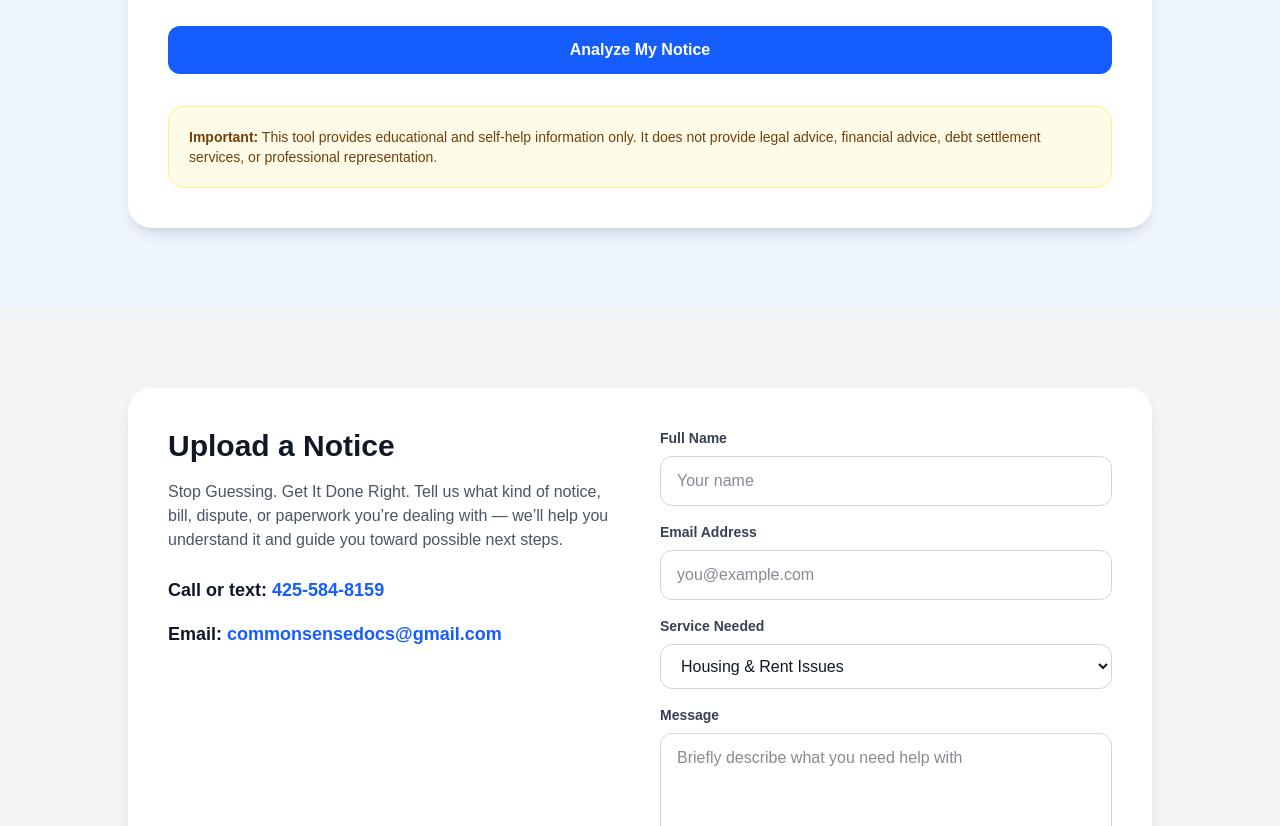
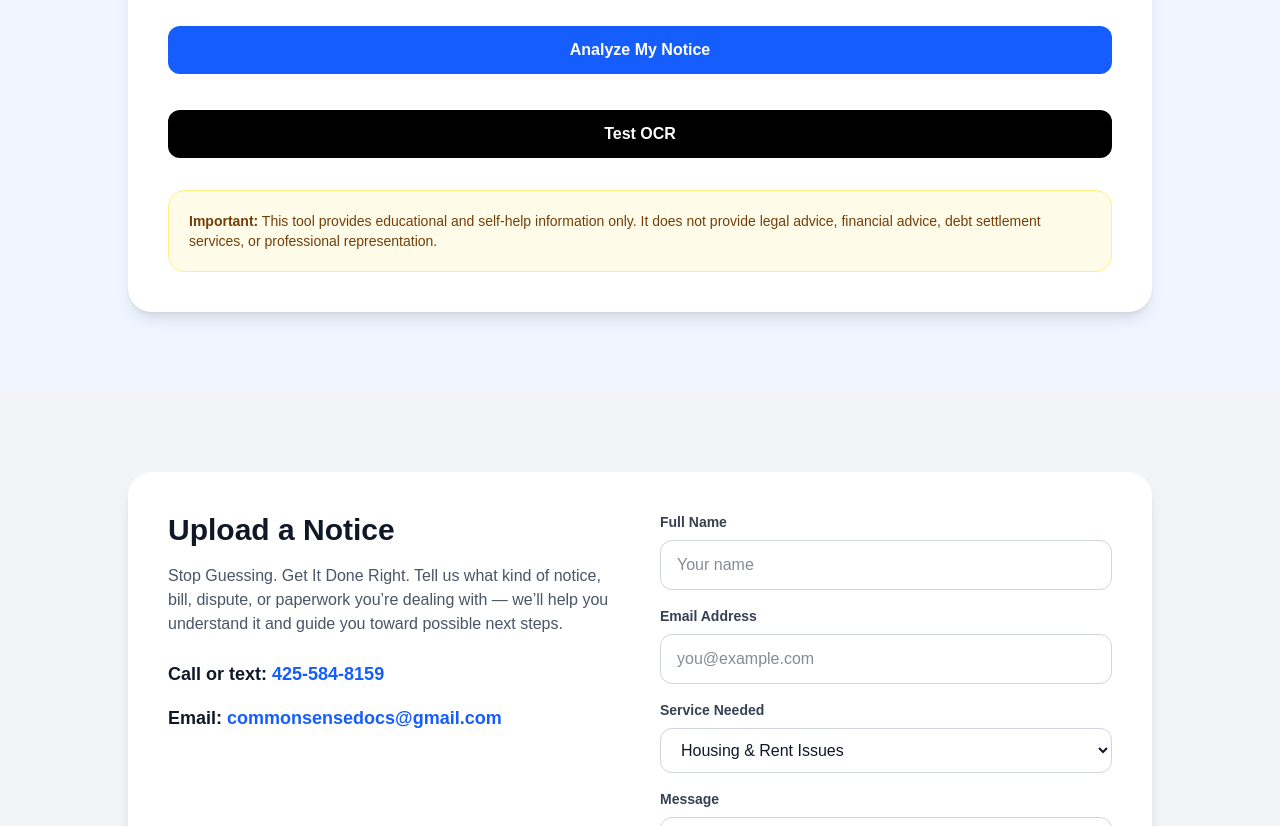
Before and after one commit to betterwork7777/csds-site, a Next.js app: page / in a window 1280 px wide. Shown: the part 3292-4118 px from the top of the page. Built offline with nearby package versions, Linux system fonts and the light colour scheme.

Commit message:
Implement OCR test button with alert for response
Added a button to test OCR functionality and display results.

```diff
--- a/src/app/page.tsx
+++ b/src/app/page.tsx
@@ -363,6 +363,25 @@ setUploadStatus("Document uploaded successfully.");
 >
   {isAnalyzingDebt ? "Analyzing Document..." : "Analyze My Notice"}
 </button>
+<button
+  type="button"
+  onClick={async () => {
+    const response = await fetch("/api/ocr", {
+      method: "POST",
+    });
+
+    const data = await response.json();
+
+    alert(
+      data.extractedText?.slice(0, 1000) ||
+      data.message ||
+      "No response"
+    );
+  }}
+  className="mt-4 w-full rounded-xl bg-black px-6 py-3 font-semibold text-white hover:bg-gray-800"
+>
+  Test OCR
+</button>
 
 {uploadStatus && (
   <p className="text-sm font-semibold text-blue-700">
```
